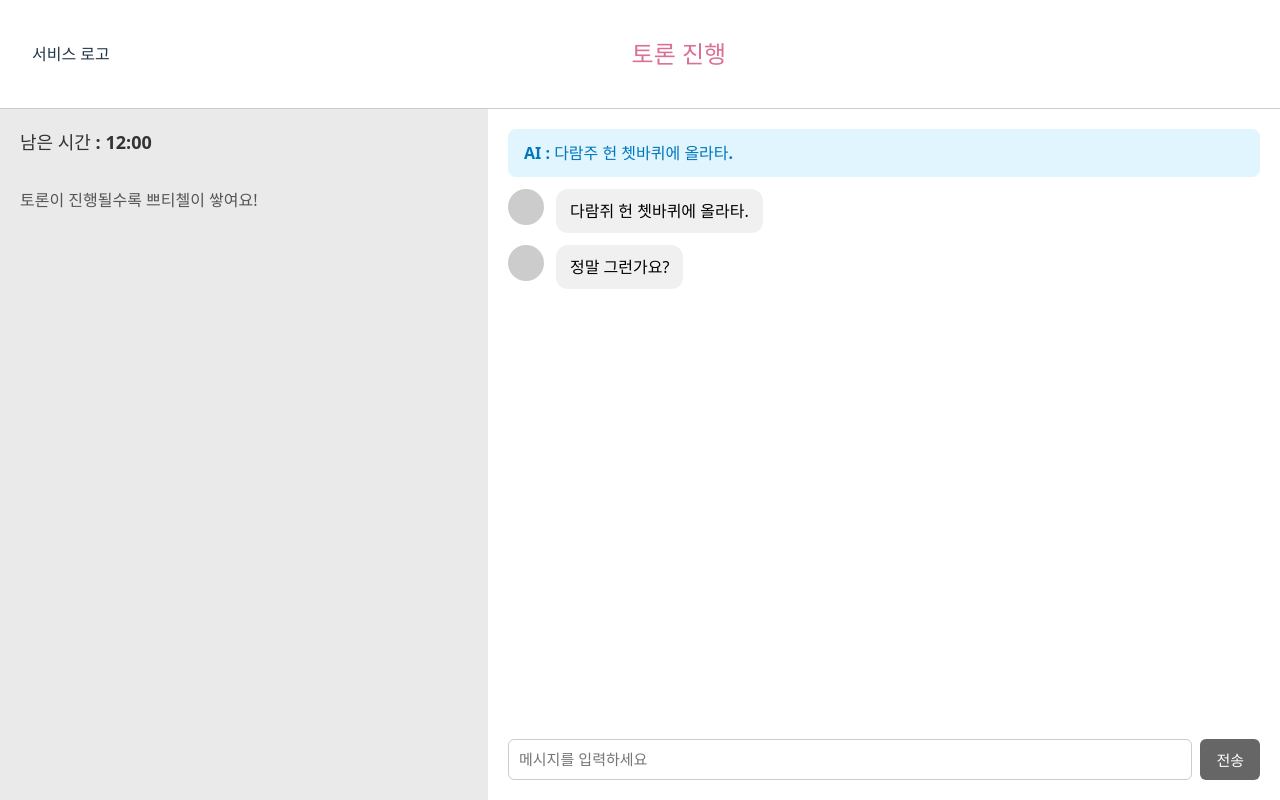
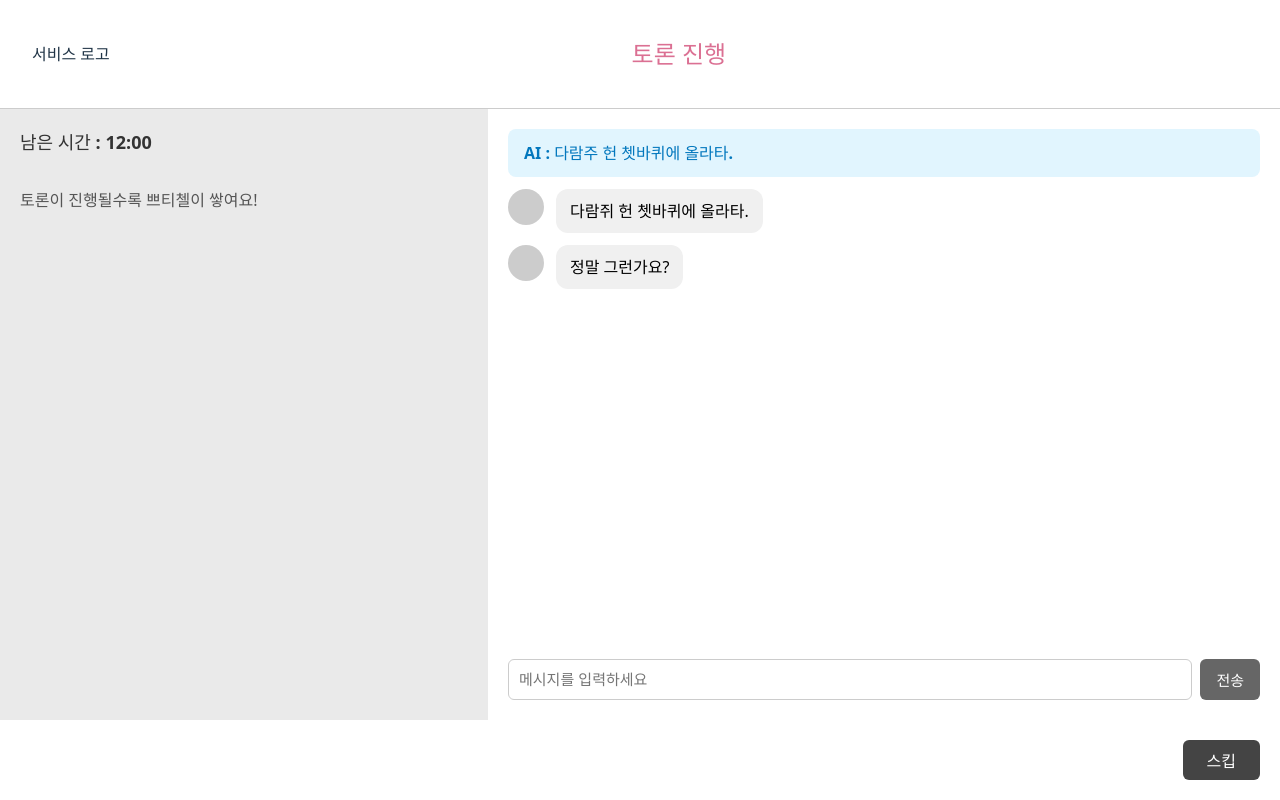
Before and after one commit to imNaNye/CJEduTech, a React (Vite) app: page /user/aiDiscussion in a window 1280 px wide. Built offline with nearby package versions, Linux system fonts and the light colour scheme.

Commit message:
[chore] add skipButton at aiDiscussionPage

```diff
--- a/src/pages/UserPage/AIDiscussionPage.jsx
+++ b/src/pages/UserPage/AIDiscussionPage.jsx
@@ -1,9 +1,19 @@
 import AiDiscussionMain from "../../components/user/aiDiscussion/AiDiscussionMain";
 import PageHeader from '../../components/common/PageHeader.jsx';
 import '../../components/user/aiDiscussion/aiDiscussion.css'
+import { useNavigate } from "react-router-dom";
+
 export default function AIDiscussionPage(){
-    return (<div className="ai-discussion-page">
+    const navigate = useNavigate();
+    return (
+        <div className="ai-discussion-page">
             <PageHeader title="토론 진행"/>
             <AiDiscussionMain/>
-        </div>);
+            <div style={{ display: "flex", justifyContent: "flex-end", padding: "20px" }}>
+                <button className="skip-button" onClick={() => navigate('/user/discussionResultPage')}>
+                    스킵
+                </button>
+            </div>
+        </div>
+    );
 }
```
